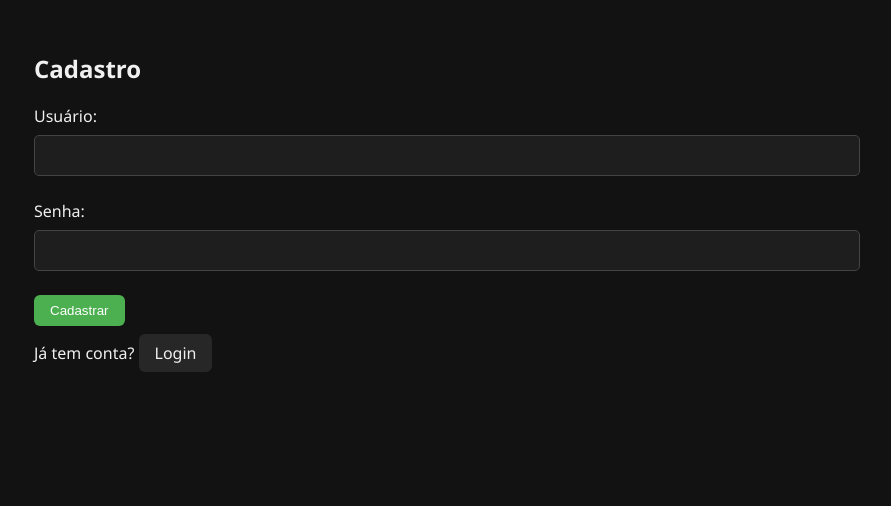
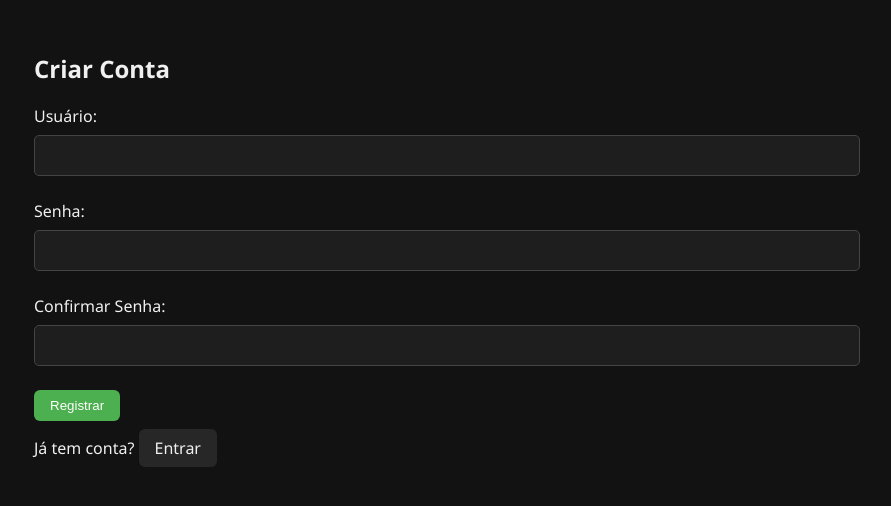
Before and after one commit to guandrade97/sistema-cobranca04, a Python web app: template templates/register.html in a window 1280 px wide. Shown: the part 65-571 px from the top of the page, without its empty margins (206-1097 px from the left). Run offline with Jinja, Linux system fonts and the light colour scheme; the template is opened without the code that fills it, so the values that code supplies are empty.

Commit message:
Update register.html

```diff
--- a/templates/register.html
+++ b/templates/register.html
@@ -1,7 +1,7 @@
 {% extends "base.html" %}
-{% block title %}Cadastro{% endblock %}
+{% block title %}Registrar{% endblock %}
 {% block content %}
-<h2>Cadastro</h2>
+<h2>Criar Conta</h2>
 <form method="POST">
     <label for="username">Usuário:</label>
     <input type="text" name="username" required>
@@ -9,7 +9,10 @@
     <label for="password">Senha:</label>
     <input type="password" name="password" required>
 
-    <button type="submit" class="btn">Cadastrar</button>
+    <label for="confirm_password">Confirmar Senha:</label>
+    <input type="password" name="confirm_password" required>
+
+    <button type="submit" class="btn">Registrar</button>
 </form>
-<p>Já tem conta? <a href="{{ url_for('login') }}">Login</a></p>
+<p>Já tem conta? <a href="{{ url_for('login') }}">Entrar</a></p>
 {% endblock %}
```
